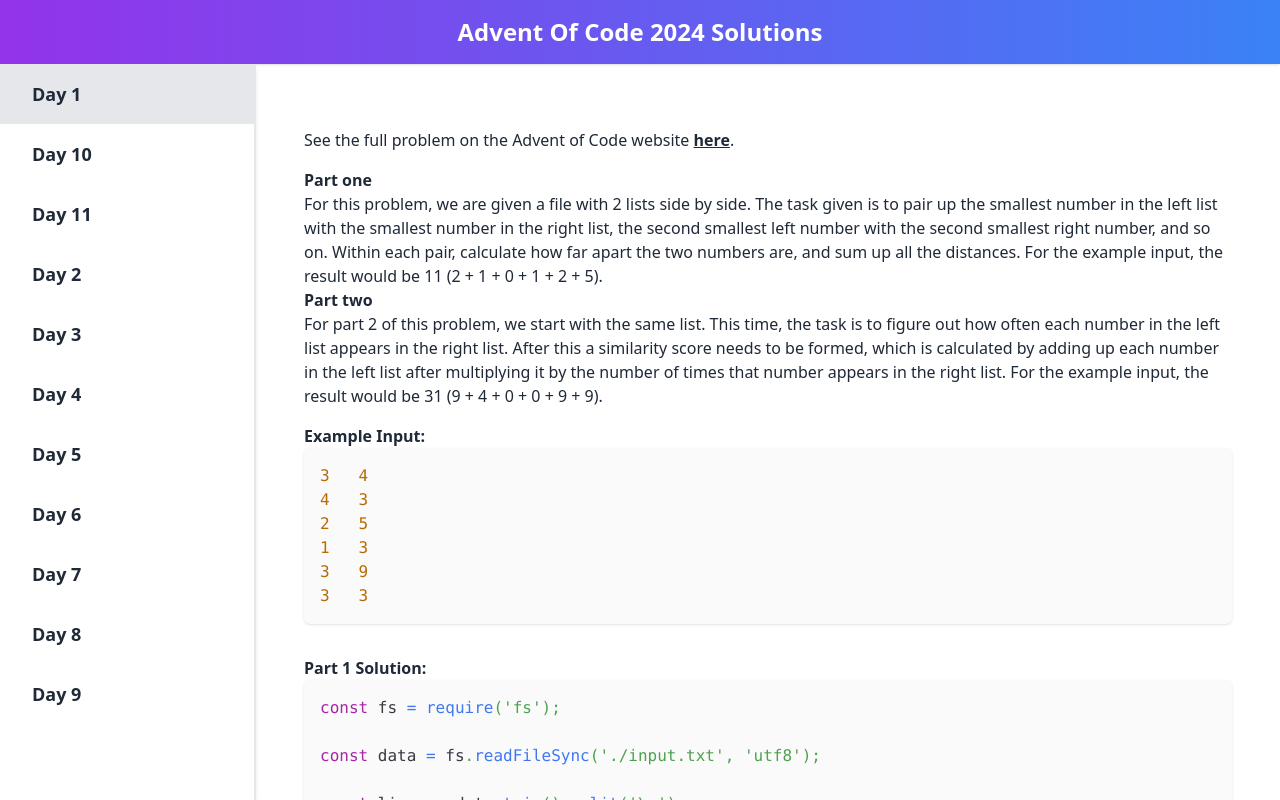
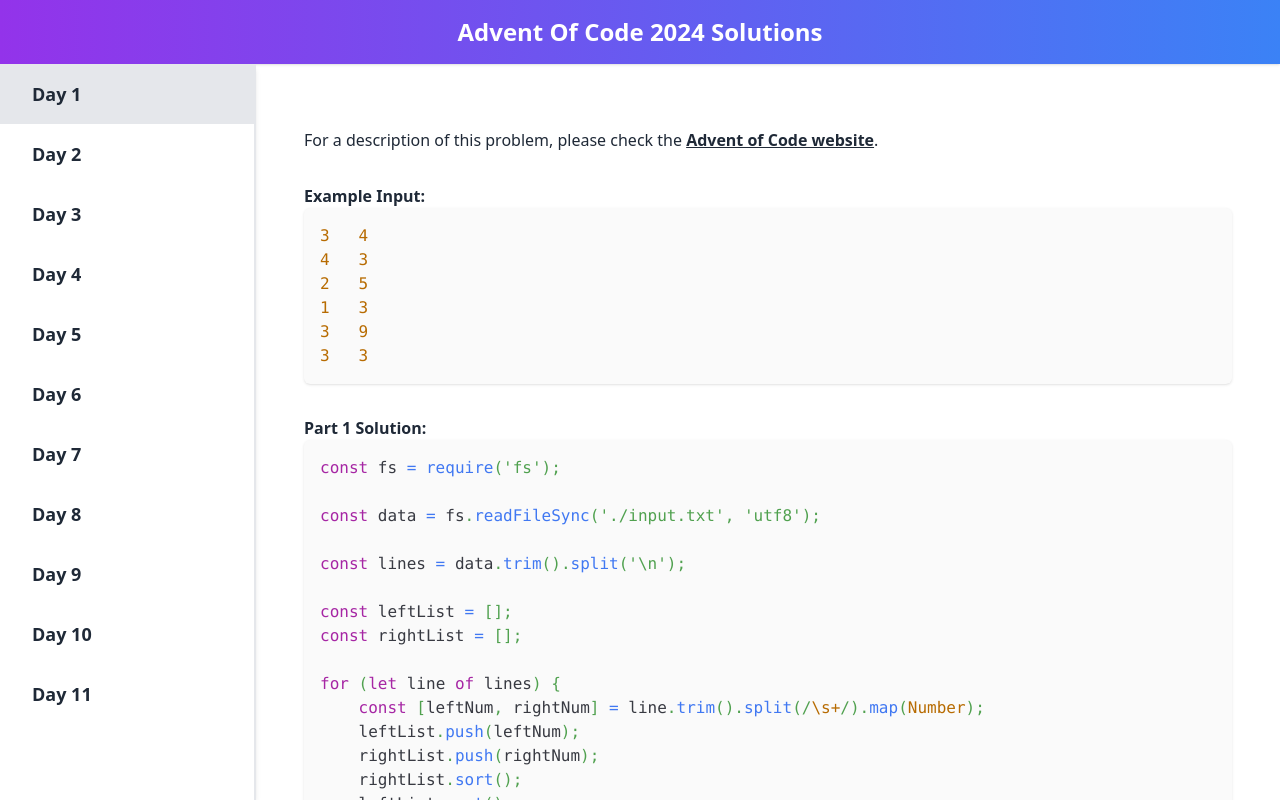
Before and after one commit to Scott-Kenning/aoc2024, a Next.js app: page /day1 in a window 1280 px wide. Built offline with nearby package versions, Linux system fonts and the light colour scheme.

Commit message:
Remove description and minor fixes for double digit days

```diff
--- a/app/[day]/page.tsx
+++ b/app/[day]/page.tsx
@@ -10,17 +10,9 @@
   const { day } = await params;
   const solutionsDir = path.join(process.cwd(), 'solutions', day);
 
-  let description = '';
   let exampleInput = '';
   let part1 = '';
   let part2 = '';
-
-  try {
-    const descriptionPath = path.join(solutionsDir, 'description.md');
-    description = fs.readFileSync(descriptionPath, 'utf8');
-  } catch {
-    // leave description as empty string
-  }
 
   try {
     const exampleInputPath = path.join(solutionsDir, 'example-input.txt');
@@ -37,26 +29,17 @@
   return (
     <div className="flex flex-col p-8">
       <p className="my-4">
-        See the full problem on the Advent of Code website&nbsp;
+        For a description of this problem, please check the&nbsp;
         <a
-          href={`https://adventofcode.com/2024/day/${day.slice(-1)}`}
+          href={`https://adventofcode.com/2024/day/${parseInt(day.replace('day', ''), 10)}`}
           target="_blank"
           rel="noreferrer"
           className="font-bold inline-block underline"
         >
-          here
+          Advent of Code website
         </a>
         .
       </p>
-
-      {description ? (
-        <ReactMarkdown>{description}</ReactMarkdown>
-      ) : (
-        <p className="mb-4">
-          I have not written a description for this problem yet. Please click the link above to view
-          the problem.
-        </p>
-      )}
 
       <p className="font-semibold mt-4">Example Input:</p>
       <CodeBlock code={exampleInput} />
--- a/app/components/Sidebar.tsx
+++ b/app/components/Sidebar.tsx
@@ -12,12 +12,16 @@
   const url = useParams();
   const currentDay = url?.day;
 
-  // State to toggle sidebar for mobile
   const [isOpen, setIsOpen] = useState(false);
+
+  const sortedDays = days.sort((a, b) => {
+    const numA = parseInt(a.replace("day", ""), 10);
+    const numB = parseInt(b.replace("day", ""), 10);
+    return numA - numB;
+  });
 
   return (
     <>
-      {/* Hamburger Menu for Mobile */}
       <button
         className={`fixed top-4 left-4 z-50 text-white text-2xl md:hidden ${isOpen && "hidden"}`}
         onClick={() => setIsOpen(!isOpen)}
@@ -26,14 +30,13 @@
         ☰
       </button>
 
-      {/* Sidebar */}
       <aside
-        className={`fixed top-0 left-0 z-40 h-full w-64 bg-white shadow-md border-r-2 border-gray-200 transform transition-transform duration-300 ${
+        className={`fixed overflow-y-scroll top-0 left-0 z-40 h-full w-64 bg-white shadow-md border-r-2 border-gray-200 transform transition-transform duration-300 ${
           isOpen ? "translate-x-0" : "-translate-x-full"
         } md:translate-x-0 md:relative`}
       >
         <ul className="flex flex-col h-full">
-          {days.map((day) => {
+          {sortedDays.map((day) => {
             const isActive = currentDay === day;
             return (
               <Link href={`/${day}`} key={day}>
@@ -41,7 +44,7 @@
                   className={`py-4 pl-8 text-lg font-semibold ${
                     isActive ? "bg-gray-200 text-gray-800" : ""
                   }`}
-                  onClick={() => setIsOpen(false)} // Close sidebar on click
+                  onClick={() => setIsOpen(false)}
                 >
                   {day.replace("day", "Day ")}
                 </li>
@@ -51,7 +54,6 @@
         </ul>
       </aside>
 
-      {/* Overlay for Mobile Menu */}
       {isOpen && (
         <div
           className="fixed inset-0 z-30 bg-black opacity-50 md:hidden"
```
